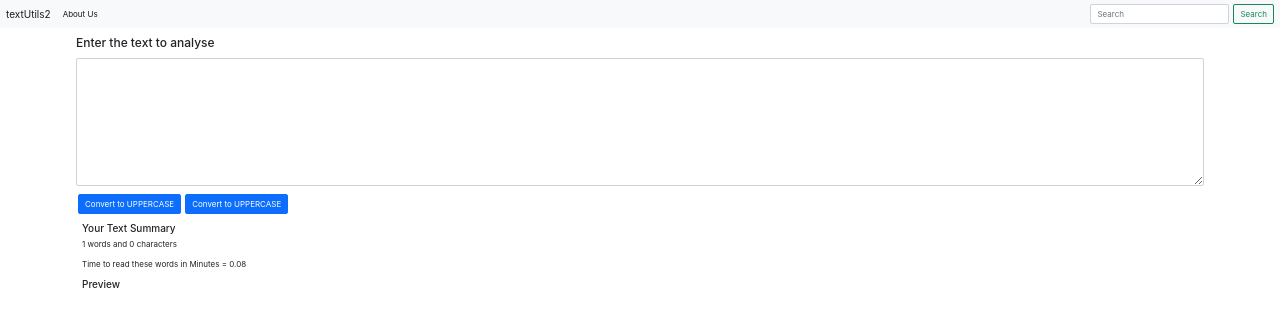
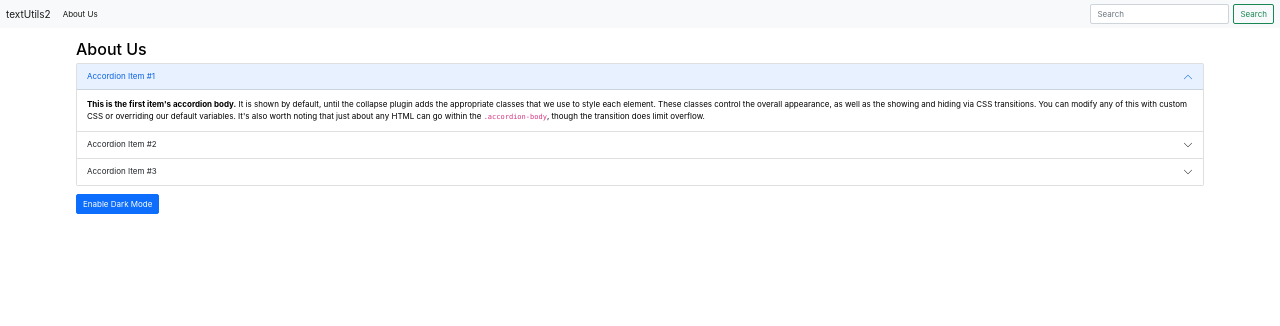
Before and after one commit to prathamesh721/textutils, a React (Create React App) app: page / in a window 1280 px wide. Shown: the top 326 px of the page. Built offline with nearby package versions, Linux system fonts and the light colour scheme.

Commit message:
Tut:10 - Creating Enable Dark Mode  Button Using useState Hook

```diff
--- a/src/App.js
+++ b/src/App.js
@@ -1,5 +1,6 @@
 //import logo from './logo.svg';
 import "./App.css";
+import About from "./components/About";
 import Navbar from "./components/Navbar";
 import TextForm from "./components/TextForm";
 
@@ -8,7 +9,9 @@
   return (
     <>
       <Navbar title = "textUtils2" menuText = "About Us"/>
-      <TextForm heading="Enter the text to analyse" />
+
+      <About/>
+      {/*<TextForm heading="Enter the text to analyse" />*/}
     </>
   );
 }
--- /dev/null
+++ b/src/components/About.js
@@ -0,0 +1,128 @@
+import React, {useState} from "react";
+
+export default function About() {
+    const [myStyle, setMyStyle] = useState({
+        color: "black",
+        backgroundColor: "white"
+    })
+    const [btnText, setBtnText] = useState("Enable Dark Mode")
+    const toggleStyle = ()=> {
+        if(myStyle.color === 'black'){
+            setMyStyle({
+                color: "white",
+        backgroundColor: "black"
+            })
+            setBtnText("Disable Dark Mode")
+        }
+        else{
+            setMyStyle({
+                color: "black",
+        backgroundColor: "white"
+            })
+            setBtnText("Enable Dark Mode")
+        }
+    }
+
+  return (
+    <div className="container my-4" style={myStyle}>
+        <h2>About Us</h2>
+      <div className="accordion" id="accordionExample" >
+        <div className="accordion-item" style={myStyle}>
+          <h2 className="accordion-header" id="headingOne">
+            <button
+              className="accordion-button"
+              type="button"
+              data-bs-toggle="collapse"
+              data-bs-target="#collapseOne"
+              aria-expanded="true"
+              aria-controls="collapseOne"
+            >
+              Accordion Item #1
+            </button>
+          </h2>
+          <div
+            id="collapseOne"
+            className="accordion-collapse collapse show"
+            aria-labelledby="headingOne"
+            data-bs-parent="#accordionExample"
+          >
+            <div className="accordion-body">
+              <strong>This is the first item's accordion body.</strong> It is
+              shown by default, until the collapse plugin adds the appropriate
+              classes that we use to style each element. These classes control
+              the overall appearance, as well as the showing and hiding via CSS
+              transitions. You can modify any of this with custom CSS or
+              overriding our default variables. It's also worth noting that just
+              about any HTML can go within the <code>.accordion-body</code>,
+              though the transition does limit overflow.
+            </div>
+          </div>
+        </div>
+        <div className="accordion-item" style={myStyle}>
+          <h2 className="accordion-header" id="headingTwo">
+            <button
+              className="accordion-button collapsed"
+              type="button"
+              data-bs-toggle="collapse"
+              data-bs-target="#collapseTwo"
+              aria-expanded="false"
+              aria-controls="collapseTwo"
+
+            >
+              Accordion Item #2
+            </button>
+          </h2>
+          <div
+            id="collapseTwo"
+            className="accordion-collapse collapse"
+            aria-labelledby="headingTwo"
+            data-bs-parent="#accordionExample"
+          >
+            <div className="accordion-body">
+              <strong>This is the second item's accordion body.</strong> It is
+              hidden by default, until the collapse plugin adds the appropriate
+              classes that we use to style each element. These classes control
+              the overall appearance, as well as the showing and hiding via CSS
+              transitions. You can modify any of this with custom CSS or
+              overriding our default variables. It's also worth noting that just
+              about any HTML can go within the <code>.accordion-body</code>,
+              though the transition does limit overflow.
+            </div>
+          </div>
+        </div>
+        <div className="accordion-item" style={myStyle}>
+          <h2 className="accordion-header" id="headingThree">
+            <button
+              className="accordion-button collapsed"
+              type="button"
+              data-bs-toggle="collapse"
+              data-bs-target="#collapseThree"
+              aria-expanded="false"
+              aria-controls="collapseThree"
+            >
+              Accordion Item #3
+            </button>
+          </h2>
+          <div
+            id="collapseThree"
+            className="accordion-collapse collapse"
+            aria-labelledby="headingThree"
+            data-bs-parent="#accordionExample"
+          >
+            <div className="accordion-body">
+              <strong>This is the third item's accordion body.</strong> It is
+              hidden by default, until the collapse plugin adds the appropriate
+              classes that we use to style each element. These classes control
+              the overall appearance, as well as the showing and hiding via CSS
+              transitions. You can modify any of this with custom CSS or
+              overriding our default variables. It's also worth noting that just
+              about any HTML can go within the <code>.accordion-body</code>,
+              though the transition does limit overflow.
+            </div>
+          </div>
+        </div>
+      </div>
+      <button onClick={toggleStyle} className="btn btn-primary my-3">{btnText}</button>
+    </div>
+  );
+}
--- a/src/components/TextForm.js
+++ b/src/components/TextForm.js
@@ -5,6 +5,10 @@
     //console.log("Uppercase was clicked" + text)
     let newText = text.toUpperCase();
     setText(newText);
+  };
+  const handleClearText = () => {
+
+    setText("");
   };
   const handleLoClick = () => {
     //console.log("Uppercase was clicked" + text)
@@ -37,6 +41,9 @@
         <button className="btn btn-primary mx-1" onClick={handleLoClick}>
           Convert to UPPERCASE
         </button>
+        <button className="btn btn-primary mx-1" onClick={handleClearText}>
+          Clear Text
+        </button>
         <div className="container my-3">
           <h5>Your Text Summary</h5>
           <p> {text.split(" ").length} words and {text.length} characters</p>
```
